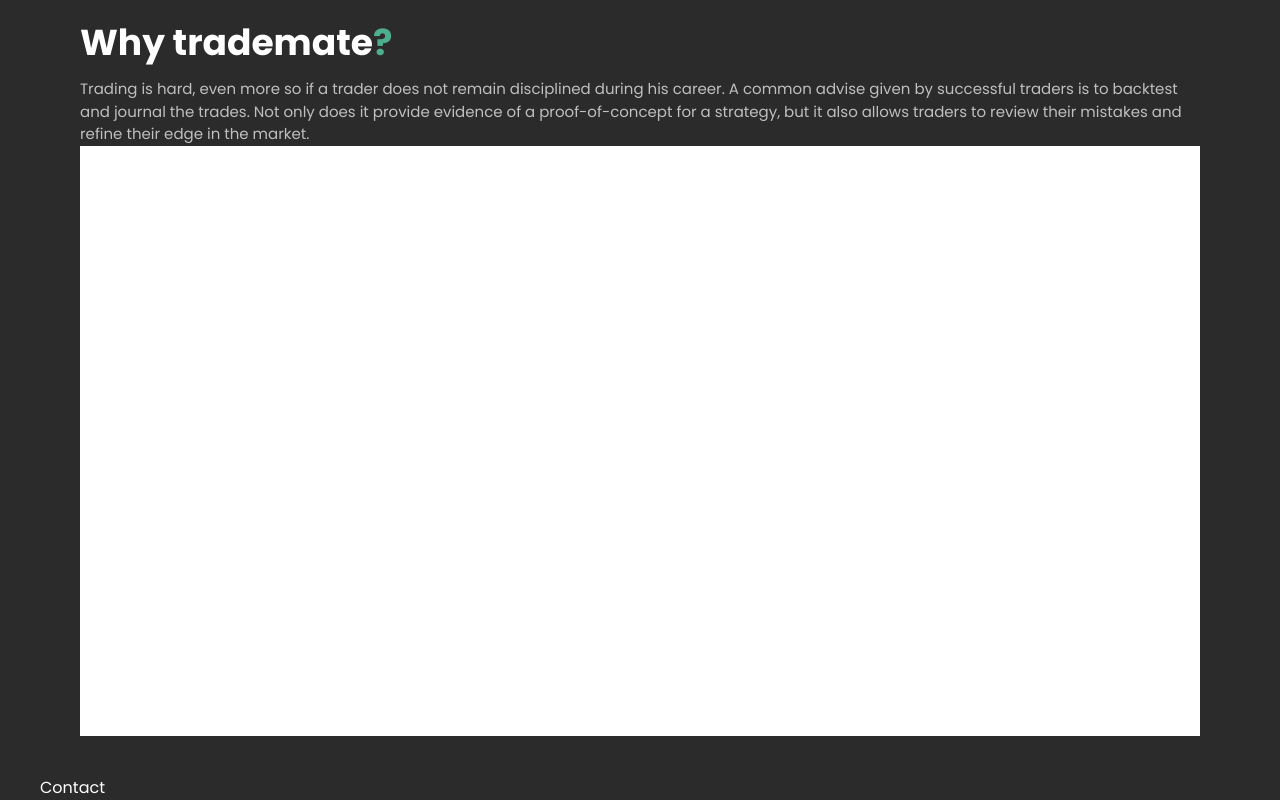
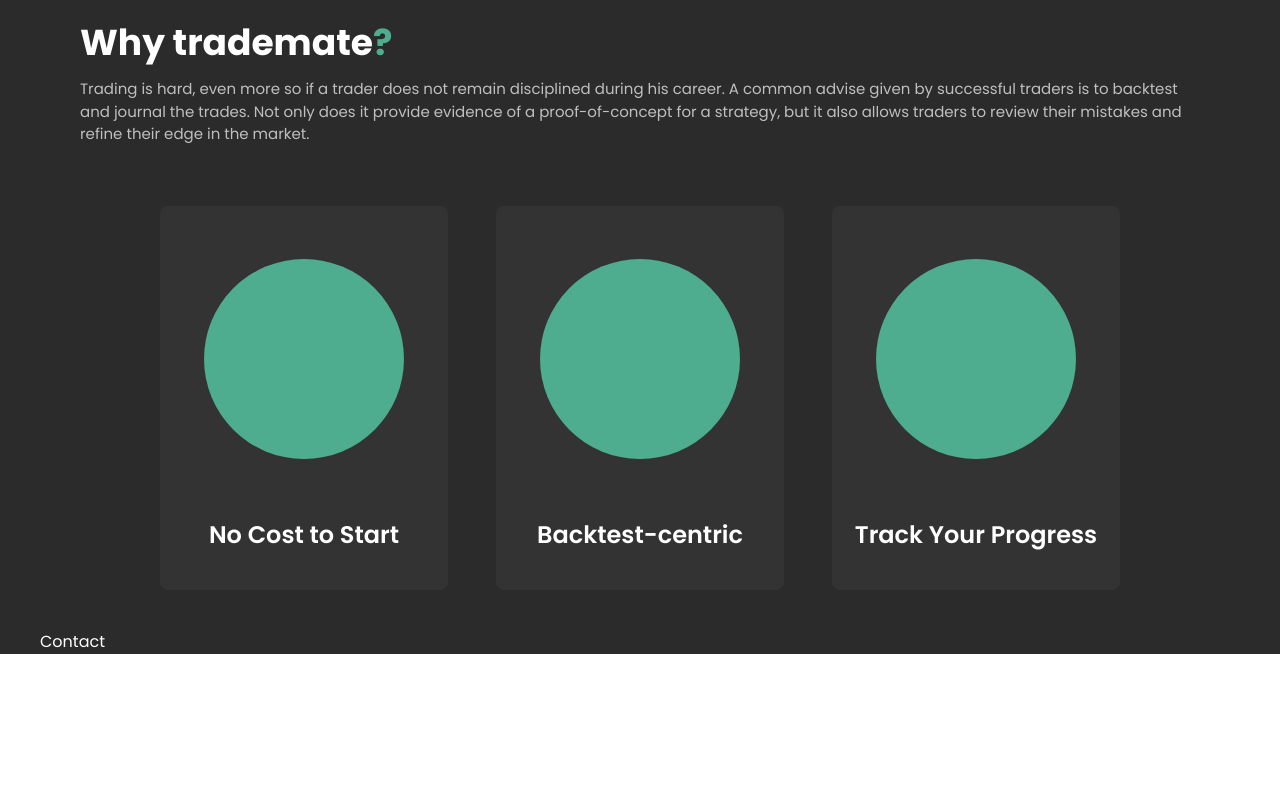
Before and after one commit to teoyi/trademate, a React (Vite) app in the folder client/: page / in a window 1280 px wide. Shown: the part 1704-2504 px from the top of the page. After the commit the page ends 2358 px from the top, so only its background shows below. Built offline with nearby package versions, Linux system fonts and the light colour scheme.

Commit message:
completed reasons section, missing icons or graphics

```diff
--- a/client/src/components/Home/comp/Reason.tsx
+++ b/client/src/components/Home/comp/Reason.tsx
@@ -2,15 +2,49 @@
 
 const Reason = () => {
   return (
-    <section className="h-screen flex flex-col justify-start w-full items-center xl:p-10">
+    <section className="flex flex-col justify-start w-full items-center xl:p-10">
       <h1 className='w-full font-bold text-[36px] mb-2'>
         <span className='text-primary-text'>Why trademate</span>
         <span className='text-accent'>?</span>
       </h1>
-      <p className='text-secondary-text text-[15px]'>
+      <p className='text-secondary-text xl:text-[15px] 2xl:text-[17px] mb-10'>
       Trading is hard, even more so if a trader does not remain disciplined during his career. A common advise given by successful traders is to backtest and journal the trades. Not only does it provide evidence of a proof-of-concept for a strategy, but it also allows traders to review their mistakes and refine their edge in the market.
       </p>
-      <div className='h-full bg-white w-full'></div>
+      <div className='h-full w-full mt-5 flex flex-row justify-center items-center'>
+        <div className='w-72 h-96 bg-secondary-base mx-6 rounded-lg transition ease-in-out duration-300 hover:scale-105'>
+          <div className="w-full flex justify-center items-center h-4/5 mb-6">
+            <div className="h-[200px] w-[200px] bg-accent rounded-[50%]"></div>
+          </div>
+          <div className='h-1/5 flex flex-col justify-start items-center'>
+            <h1 className='font-semibold text-primary-text text-center text-[24px] mb-2 -mt-5'>No Cost to Start</h1>
+            {/* <p className='text-secondary-text text-[13px] max-w-[250px]'>
+              Trading is an expensive hobby, Trademate provides a free solution to journalling without breaking the bank!
+            </p> */}
+          </div>
+        </div>
+        <div className='w-72 h-96 bg-secondary-base mx-6 rounded-lg transition ease-in-out duration-300 hover:scale-105'>
+          <div className="w-full flex justify-center items-center h-4/5 mb-6">
+            <div className="h-[200px] w-[200px] bg-accent rounded-[50%]"></div>
+          </div>
+          <div className='h-1/5 flex flex-col justify-start items-center'>
+            <h1 className='font-semibold text-primary-text text-center text-[24px] mb-2 -mt-5'>Backtest-centric</h1>
+            {/* <p className='text-secondary-text text-[13px] max-w-[250px]'>
+              Formulating a strategy requires data and trademate does just that with each trade your journal!
+            </p> */}
+          </div>
+        </div>
+        <div className='w-72 h-96 bg-secondary-base mx-6 rounded-lg transition ease-in-out duration-300 hover:scale-105'>
+          <div className="w-full flex justify-center items-center h-4/5 mb-6">
+            <div className="h-[200px] w-[200px] bg-accent rounded-[50%]"></div>
+          </div>
+          <div className='h-1/5 flex flex-col justify-start items-center'>
+            <h1 className='font-semibold text-primary-text text-center text-[24px] mb-2 -mt-5'>Track Your Progress</h1>
+            {/* <p className='text-secondary-text text-[13px] max-w-[250px]'>
+              Traders often give up before seeing improvements, journal your trade and watch as you improve!
+            </p> */}
+          </div>
+        </div>
+      </div>
     </section>
   )
 }
--- a/client/tailwind.config.js
+++ b/client/tailwind.config.js
@@ -4,6 +4,7 @@
     extend: {
       colors: {
         'base': '#2B2B2B',
+        'secondary-base': '#333333',
         'accent': '#4FAD8F',
         'primary-text': '#FFFFFF',
         'secondary-text': '#BFBFBF'
```
